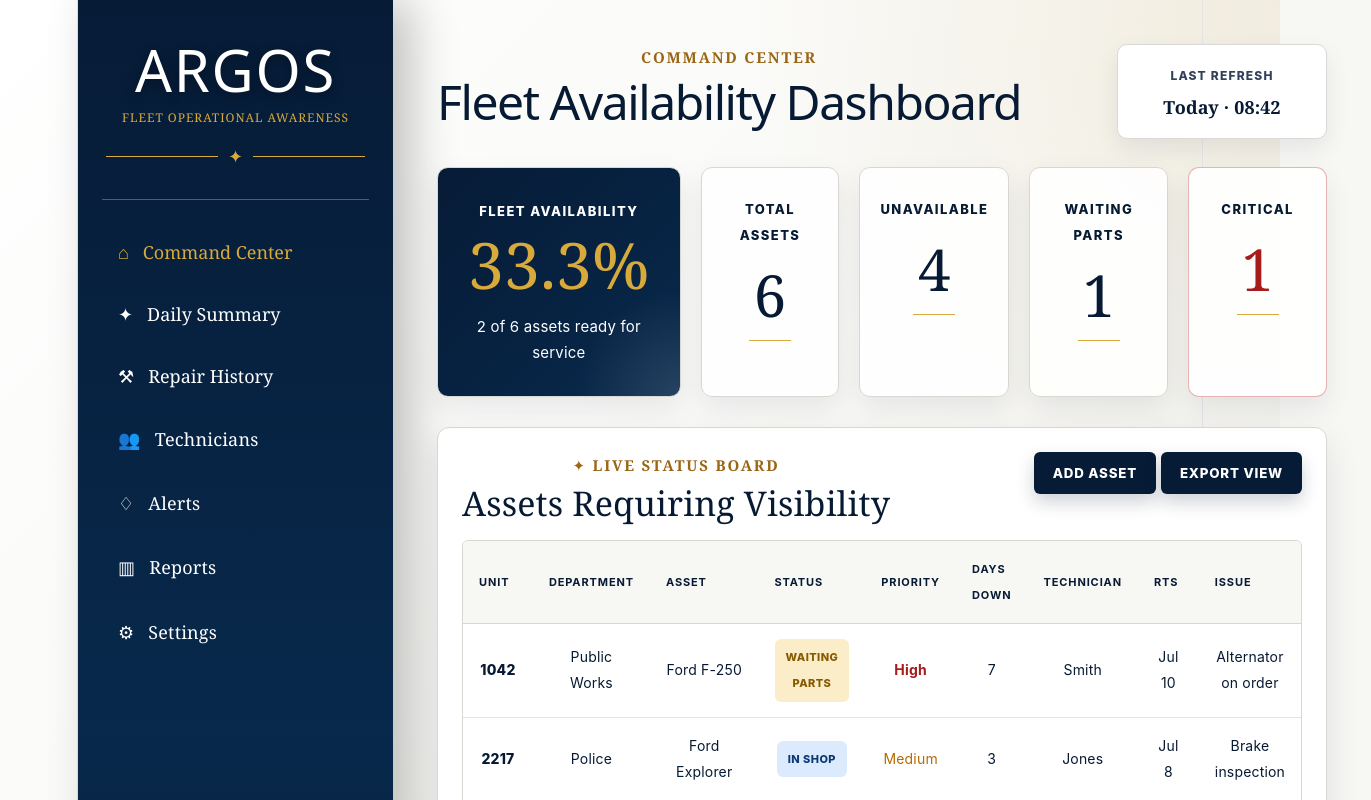
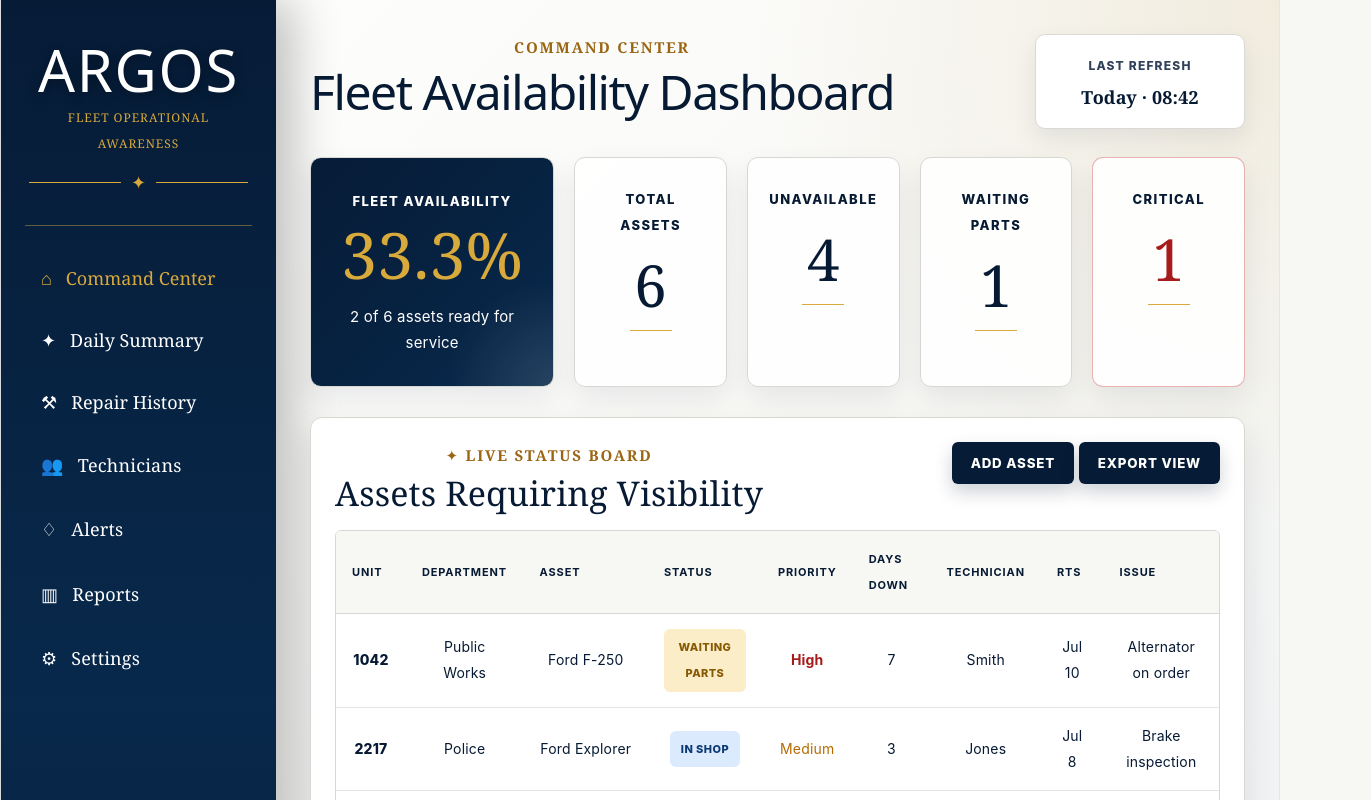
Before and after one commit to Matthew-S-Wallace/Argos-Testing-Center, a React (Vite) app: page / in a window 1280 px wide. Shown: the top 800 px of the page, 1371 px wide, since content can reach past the window. Built offline with nearby package versions, Linux system fonts and the light colour scheme.

Commit message:
Fix ARGOS dashboard layout alignment

```diff
--- a/src/App.css
+++ b/src/App.css
@@ -13,12 +13,17 @@ body {
   background:
     radial-gradient(circle at top right, rgba(191, 151, 58, 0.12), transparent 30%),
     linear-gradient(135deg, #ffffff 0%, #f7f7f4 55%, #eef1f4 100%);
+}#root {
+  width: 100%;
+  max-width: none;
+  margin: 0;
+  padding: 0;
 }
 
 .argos-shell {
   min-height: 100vh;
   display: grid;
-  grid-template-columns: 315px 1fr;
+  grid-template-columns: 275px 1fr;
 }
 
 /* Sidebar */
@@ -124,7 +129,7 @@ body {
 /* Dashboard */
 
 .dashboard {
-  padding: 44px 44px 48px;
+  padding: 34px 34px 42px;
 }
 
 .dashboard-header {
@@ -446,7 +451,9 @@ tbody tr:last-child td {
   table {
     min-width: 950px;
   }
-}/* Interactive Asset Rows */
+}
+
+/* Interactive Asset Rows */
 
 .status-board tbody tr {
   cursor: pointer;
@@ -587,7 +594,9 @@ tbody tr:last-child td {
 .save-button {
   background: #061b36;
   color: #ffffff;
-}/* Daily Summary Center Modal */
+}
+
+/* Daily Summary Center Modal */
 
 .daily-summary-overlay {
   position: fixed;
@@ -608,7 +617,9 @@ tbody tr:last-child td {
   height: auto;
   border-radius: 14px;
   box-shadow: 0 22px 70px rgba(0, 0, 0, 0.35);
-}.sidebar-nav button.nav-item {
+}
+
+.sidebar-nav button.nav-item {
   width: 100%;
   background: transparent;
   border: none;
```
